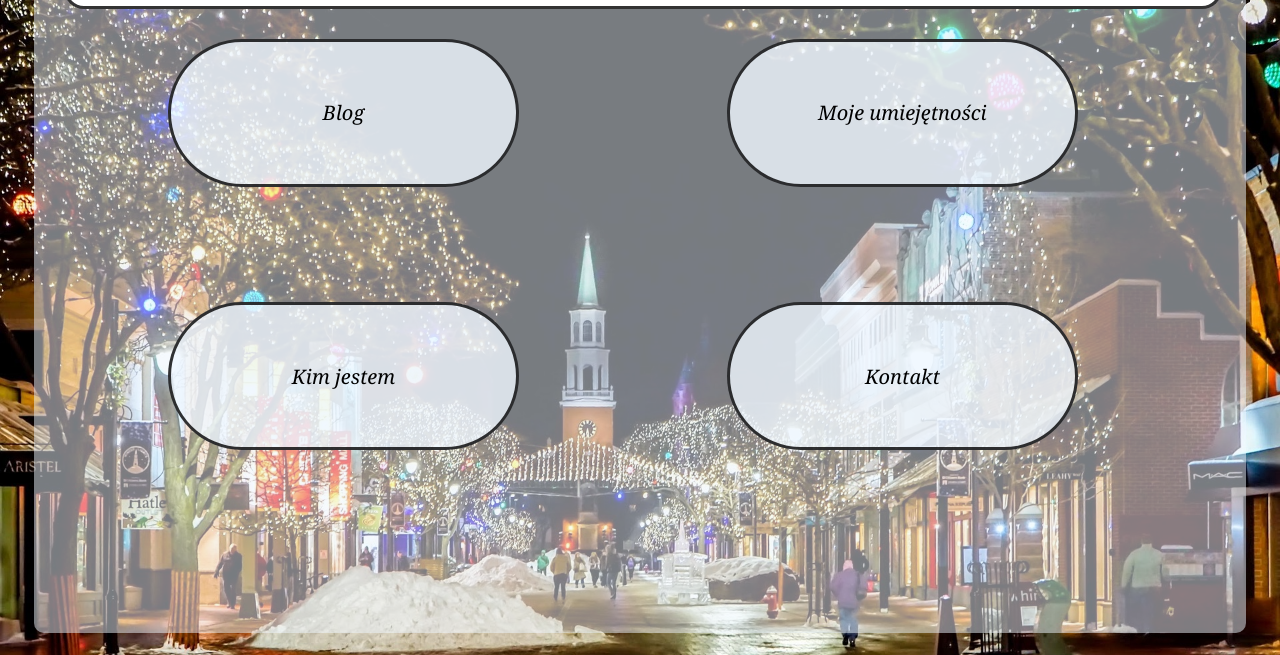
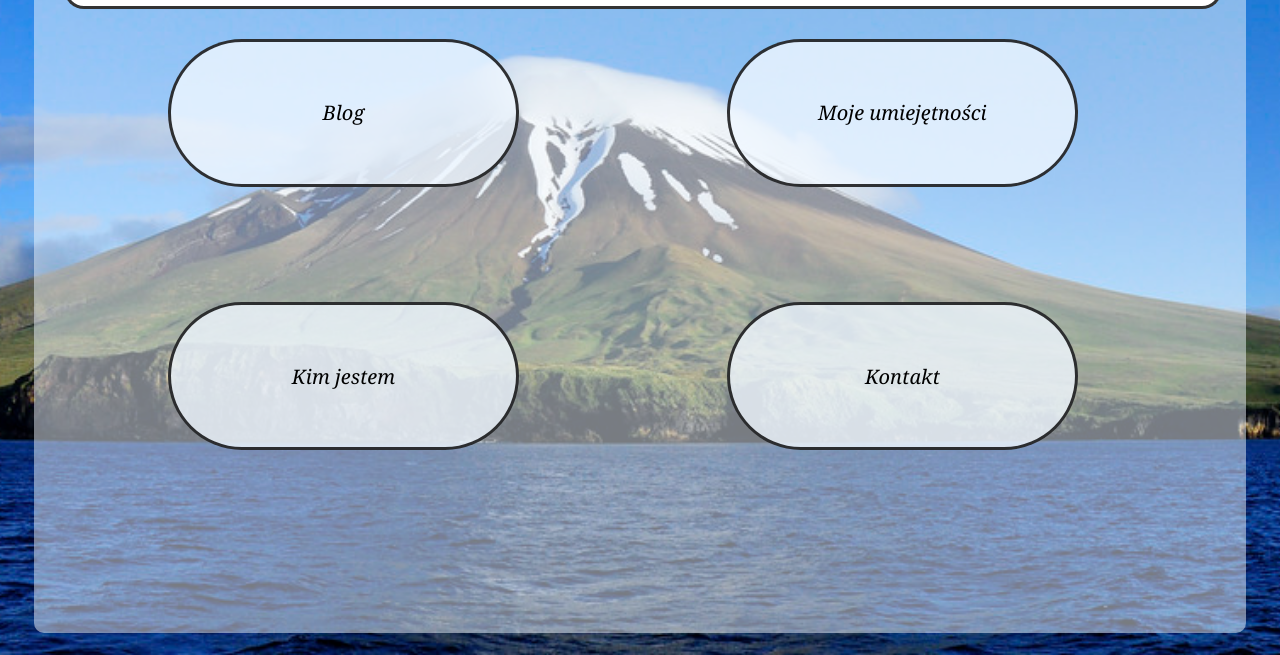
Before and after one commit to Z4U5Z/opcja, a plain HTML site: page index.html in a window 1280 px wide. Shown: the part 145-800 px from the top of the page. Drawn offline with Linux system fonts and the light colour scheme.

Commit message:
added backgrounds folder and changed background

```diff
--- a/blog_styles.css
+++ b/blog_styles.css
@@ -5,7 +5,7 @@ html
 }
 body
 {
-    background-image: url("church-648430_1920.jpg");
+    background-image: url("/Background/mountain.jpg");
     background-repeat: no-repeat;
     background-size: cover;
     background-attachment: fixed;
--- a/kim_jestem_styles.css
+++ b/kim_jestem_styles.css
@@ -7,7 +7,7 @@ body
 {
     height: 85%;
     margin: 0;
-    background-image: url("church-648430_1920.jpg");
+    background-image: url("/Background/mountain.jpg");
     background-repeat: no-repeat;
     background-size: cover;
     background-attachment: fixed;
--- a/kontakt_styles.css
+++ b/kontakt_styles.css
@@ -5,7 +5,7 @@ html
 }
 body
 {
-    background-image: url("church-648430_1920.jpg");
+    background-image: url("/Background/mountain.jpg");
     background-repeat: no-repeat;
     background-size: cover;
     background-attachment: fixed;
--- a/main_styles.css
+++ b/main_styles.css
@@ -5,7 +5,7 @@ html
 }
 body
 {
-    background-image: url("church-648430_1920.jpg");
+    background-image: url("/Background/mountain.jpg");
     background-repeat: no-repeat;
     background-size: cover;
     background-attachment: fixed;
--- a/umiejetnosci_styles.css
+++ b/umiejetnosci_styles.css
@@ -5,7 +5,7 @@ html
 }
 body
 {
-    background-image: url("church-648430_1920.jpg");
+    background-image: url("/Background/mountain.jpg");
     background-repeat: no-repeat;
     background-size: cover;
     background-attachment: fixed;
```
Also changed, not shown: Background/church.jpg (renamed from church-648430_1920.jpg), Background/mountain.jpg (renamed from moja_strona_background_mountain.jpg), Background/my_photo.jpeg (renamed from received_978080896401227.jpeg), Background/rainforest.jpg (renamed from rainforest.jpg), 2 other files.
